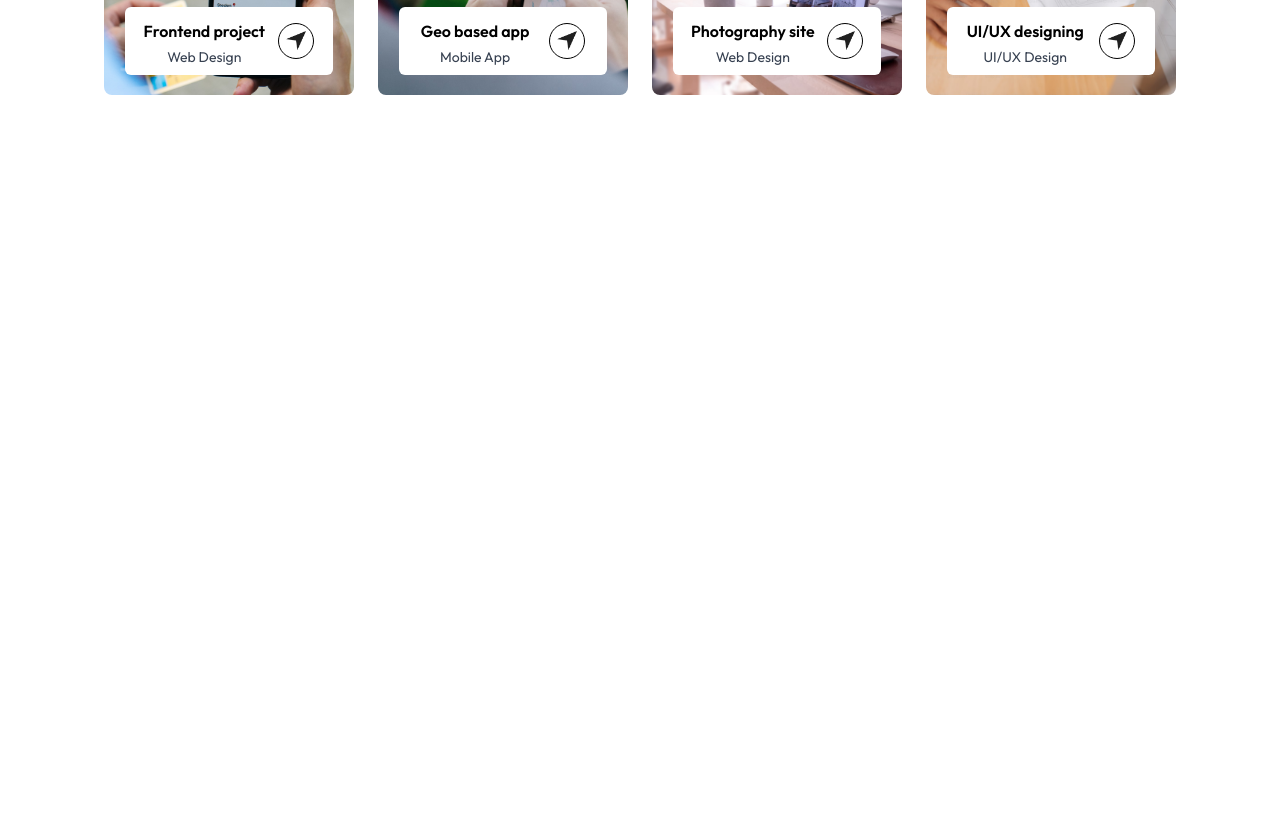
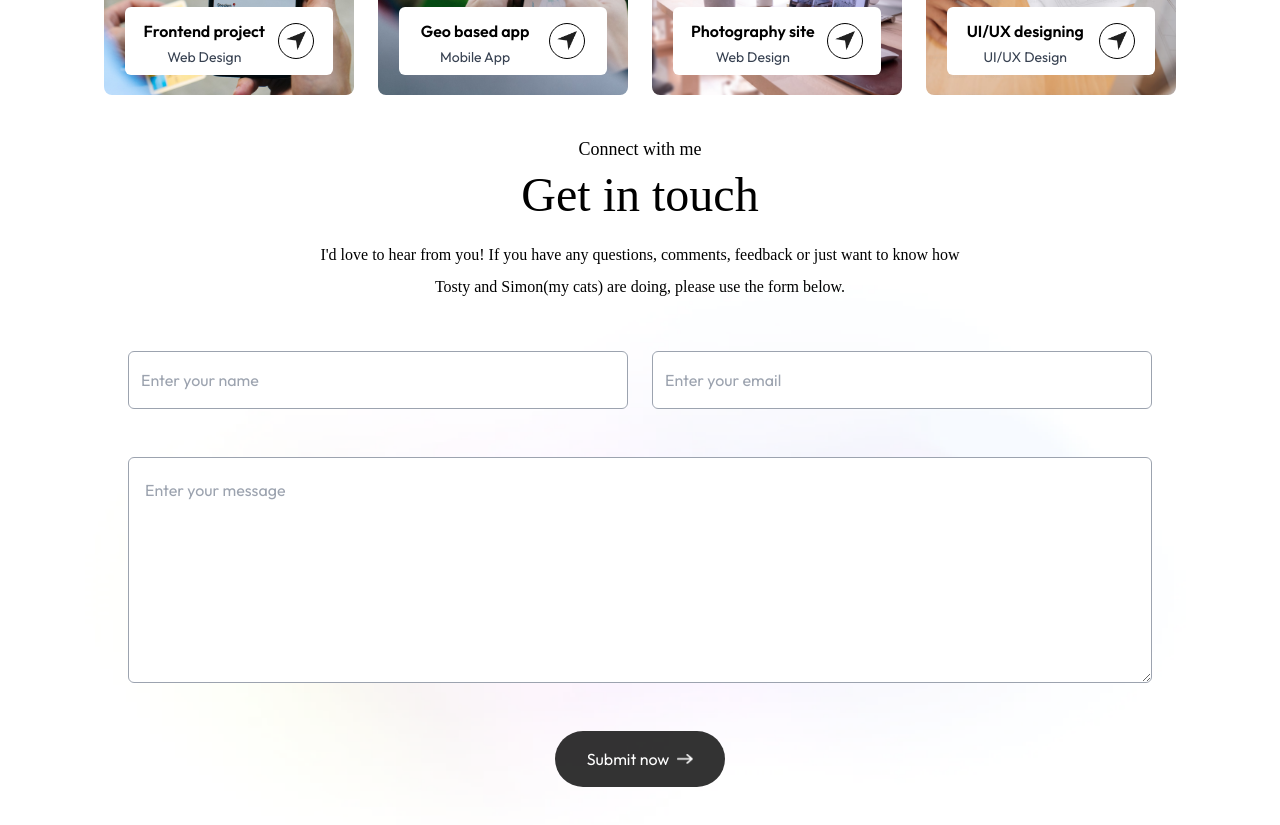
Before and after one commit to GonzaloHz/portfolio, a Next.js app: page / in a window 1280 px wide. Shown: the part 2140-2965 px from the top of the page. Before the commit the page ends 2275 px from the top, so only its background shows below. Built offline with nearby package versions, Linux system fonts and the light colour scheme; a web font is replaced by a local one.

Commit message:
added contact form

```diff
--- /dev/null
+++ b/app/components/Contact.tsx
@@ -0,0 +1,61 @@
+import { assets } from '@/assets/assets'
+import Image from 'next/image'
+import React from 'react'
+
+const Contact = () => {
+
+    const publicKey = process.env.PU
+
+    const [result, setResult] = React.useState("");
+
+    const onSubmit = async (event) => {
+      event.preventDefault();
+      setResult("Sending...");
+      const formData = new FormData(event.target);
+
+      formData.append("access_key", process.env.NEXT_PUBLIC_ACCESS_KEY);
+
+      const response = await fetch("https://api.web3forms.com/submit", {
+        method: "POST",
+        body: formData
+      });
+
+      const data = await response.json();
+
+      if (data.success) {
+        setResult("Form Submitted Successfully");
+        event.target.reset();
+      } else {
+        console.log("Error", data);
+        setResult(data.message);
+      }
+    };
+
+  return (
+    <div id='contact' className='h-screen w-full px-[10%] bg-[url("/footer-bg-color.png")] bg-no-repeat bg-center bg-[length:90%_auto]'>
+      <h4 className='text-center mb-2 text-lg font-Ovo'>
+        Connect with me
+      </h4>
+      <h2 className='text-center text-5xl font-Ovo'>
+        Get in touch
+      </h2>
+      <p className='text-center max-w-2xl mx-auto mt-5 mb-12 font-Ovo'>
+        I'd love to hear from you! If you have any questions, comments, feedback or just want to know how Tosty and Simon(my cats) are doing, please use the form below.
+      </p>
+      <form onSubmit={onSubmit} className='flex flex-col gap-6 w-full'>
+        <div className='flex flex-col lg:gap-6 lg:flex-row'>
+            <input name='name' type='text' placeholder='Enter your name' required className='flex-1 p-3 outline-none border-[0.5px] border-gray-400 rounded-md bg-white mb-6'/>
+            <input name='email' type='email' placeholder='Enter your email' required className='flex-1 p-3 outline-none border-[0.5px] border-gray-400 rounded-md bg-white mb-6'/>
+        </div>
+            <textarea name='message' rows={6} placeholder='Enter your message' required className='w-full p-4 outline-none border-[0.5px] border-gray-400 rounded-md bg-white mb-6'/>
+            <button type='submit' className='py-3 px-8 w-max flex items-center justify-between gap-2 bg-black/80 text-white rounded-full mx-auto hover:bg-black duration-500'>
+                Submit now
+                <Image src={assets.right_arrow_white} alt='submit now' className='w-4'/>
+            </button>
+            <p className='mt-4'>{result}</p>
+      </form>
+    </div>
+  )
+}
+
+export default Contact
--- a/app/page.tsx
+++ b/app/page.tsx
@@ -1,5 +1,6 @@
 'use client'
 import About from "./components/About";
+import Contact from "./components/Contact";
 import Header from "./components/Header";
 import Navbar from "./components/Navbar";
 import Work from "./components/Work";
@@ -11,6 +12,7 @@
       <Header/>
       <About/>
       <Work/>
+      <Contact/>
     </div>
   );
 }
```
